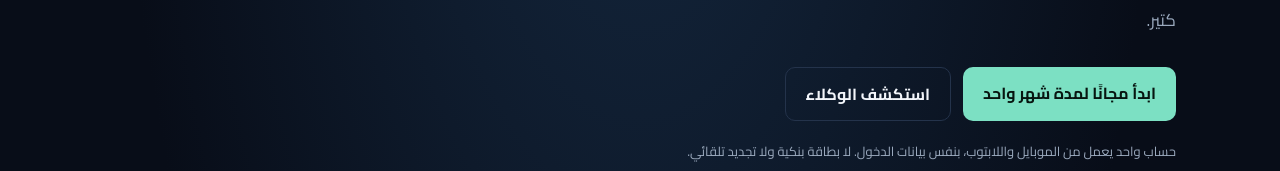
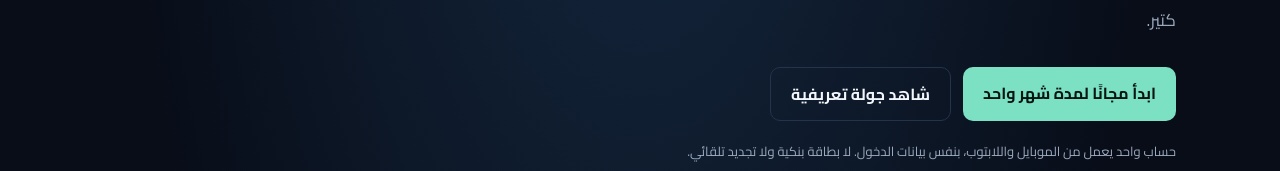
Before and after one commit to seifhaytham275-star/Orbita, a Next.js app: page / in a window 1280 px wide. Shown: the part 380-551 px from the top of the page. Built offline with nearby package versions, Linux system fonts and the light colour scheme.

Commit message:
Add read-only product preview entry

```diff
--- a/src/app/page.tsx
+++ b/src/app/page.tsx
@@ -18,7 +18,7 @@ export default function Home() {
         <p className="eyebrow">YOUR BUSINESS, IN ORBIT</p>
         <h1>إدارة شغلك، <span>بذكاء.</span></h1>
         <p className="intro">مساحة واحدة تساعدك تدير عمليات شركتك، وتتابع التفاصيل من غير ما تتوه بين أدوات كتير.</p>
-        <div className="actions"><a className="primary" href="/signup">ابدأ مجانًا لمدة شهر واحد</a><a className="secondary" href="#agents">استكشف الوكلاء</a></div>
+        <div className="actions"><a className="primary" href="/signup">ابدأ مجانًا لمدة شهر واحد</a><a className="secondary" href="/preview">شاهد جولة تعريفية</a></div>
         <p className="device-note">حساب واحد يعمل من الموبايل واللابتوب، بنفس بيانات الدخول. لا بطاقة بنكية ولا تجديد تلقائي.</p>
       </section>
       <section id="agents" className="section">
```
